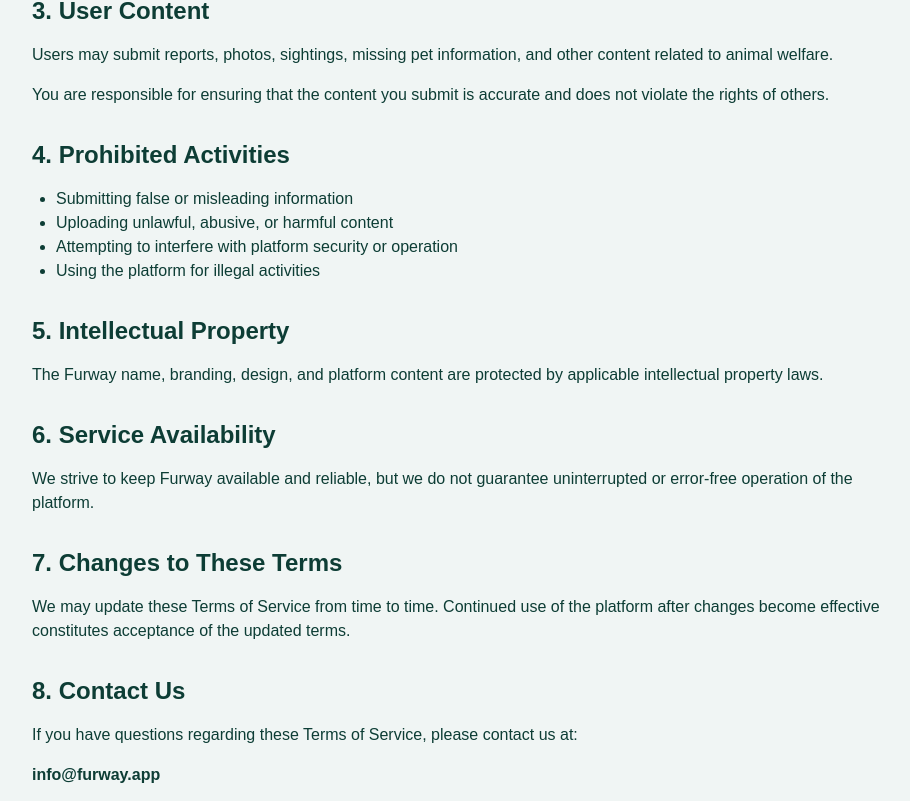
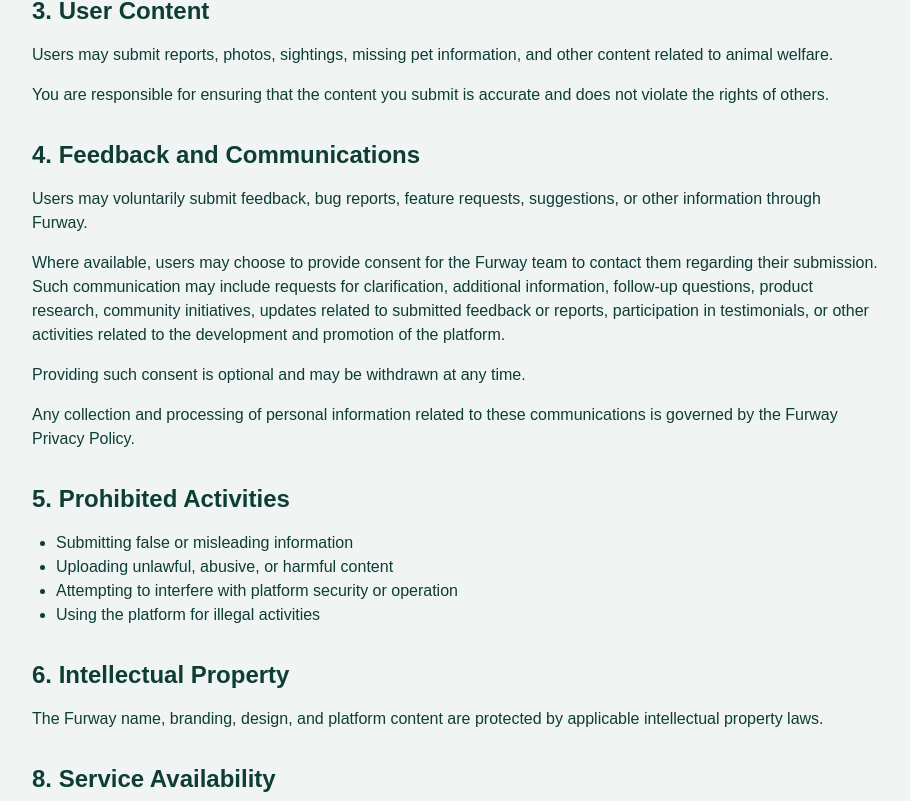
Before and after one commit to Dell609007/furway-website, a Next.js app: page /terms in a window 1280 px wide. Shown: the part 659-1460 px from the top of the page, without its empty margins (184-1094 px from the left). Built offline with nearby package versions, Linux system fonts and the light colour scheme.

Commit message:
Update privacy and terms pages

```diff
--- a/app/terms/page.tsx
+++ b/app/terms/page.tsx
@@ -70,9 +70,40 @@
           </p>
         </section>
 
+<section>
+  <h2 className="text-2xl font-bold mb-4">
+    4. Feedback and Communications
+  </h2>
+
+  <p>
+    Users may voluntarily submit feedback, bug reports, feature
+    requests, suggestions, or other information through Furway.
+  </p>
+
+  <p className="mt-4">
+    Where available, users may choose to provide consent for the
+    Furway team to contact them regarding their submission. Such
+    communication may include requests for clarification, additional
+    information, follow-up questions, product research, community
+    initiatives, updates related to submitted feedback or reports,
+    participation in testimonials, or other activities related to
+    the development and promotion of the platform.
+  </p>
+
+  <p className="mt-4">
+    Providing such consent is optional and may be withdrawn at any
+    time.
+  </p>
+
+  <p className="mt-4">
+    Any collection and processing of personal information related to
+    these communications is governed by the Furway Privacy Policy.
+  </p>
+</section>
+
         <section>
           <h2 className="text-2xl font-bold mb-4">
-            4. Prohibited Activities
+            5. Prohibited Activities
           </h2>
 
           <ul className="list-disc ml-6">
@@ -85,7 +116,7 @@
 
         <section>
           <h2 className="text-2xl font-bold mb-4">
-            5. Intellectual Property
+            6. Intellectual Property
           </h2>
 
           <p>
@@ -96,7 +127,7 @@
 
         <section>
           <h2 className="text-2xl font-bold mb-4">
-            6. Service Availability
+            8. Service Availability
           </h2>
 
           <p>
@@ -119,7 +150,7 @@
 
         <section>
           <h2 className="text-2xl font-bold mb-4">
-            8. Contact Us
+            9. Contact Us
           </h2>
 
           <p>
```
Also changed, not shown: app/privacy/page.tsx (+19 -11 lines).
